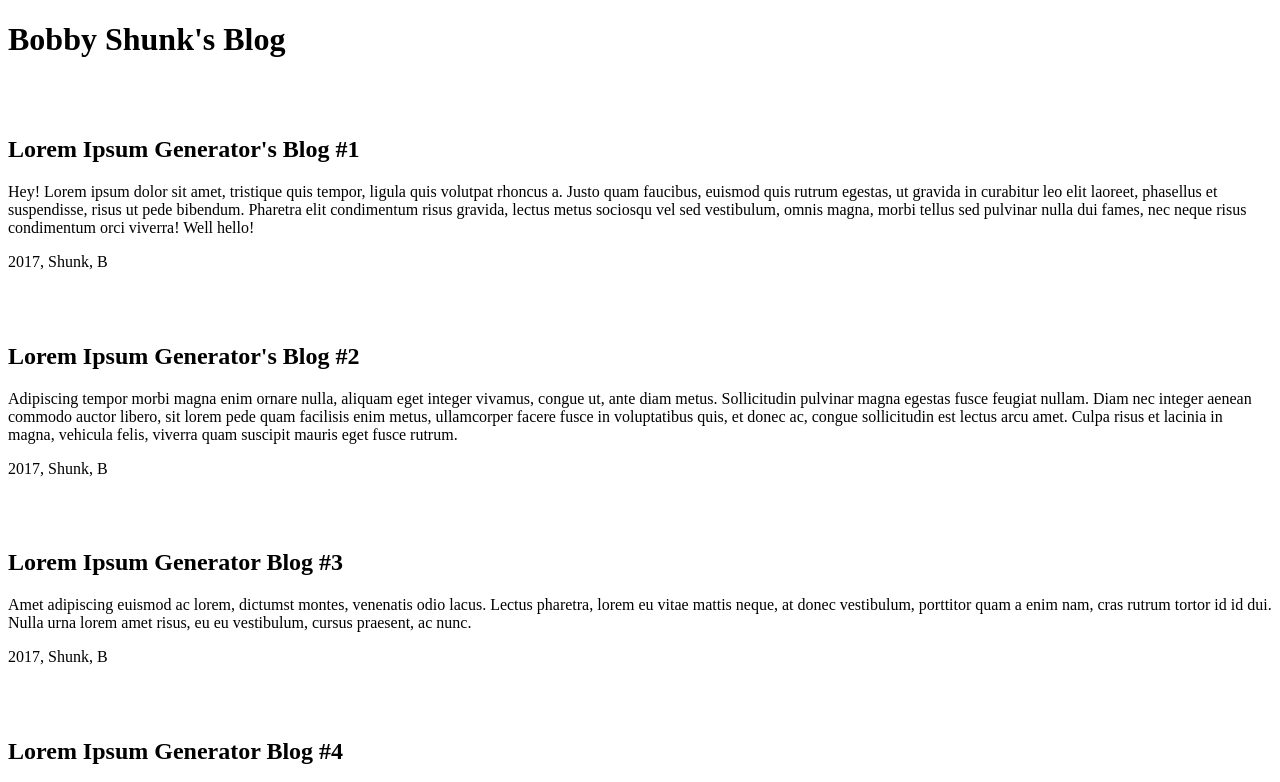
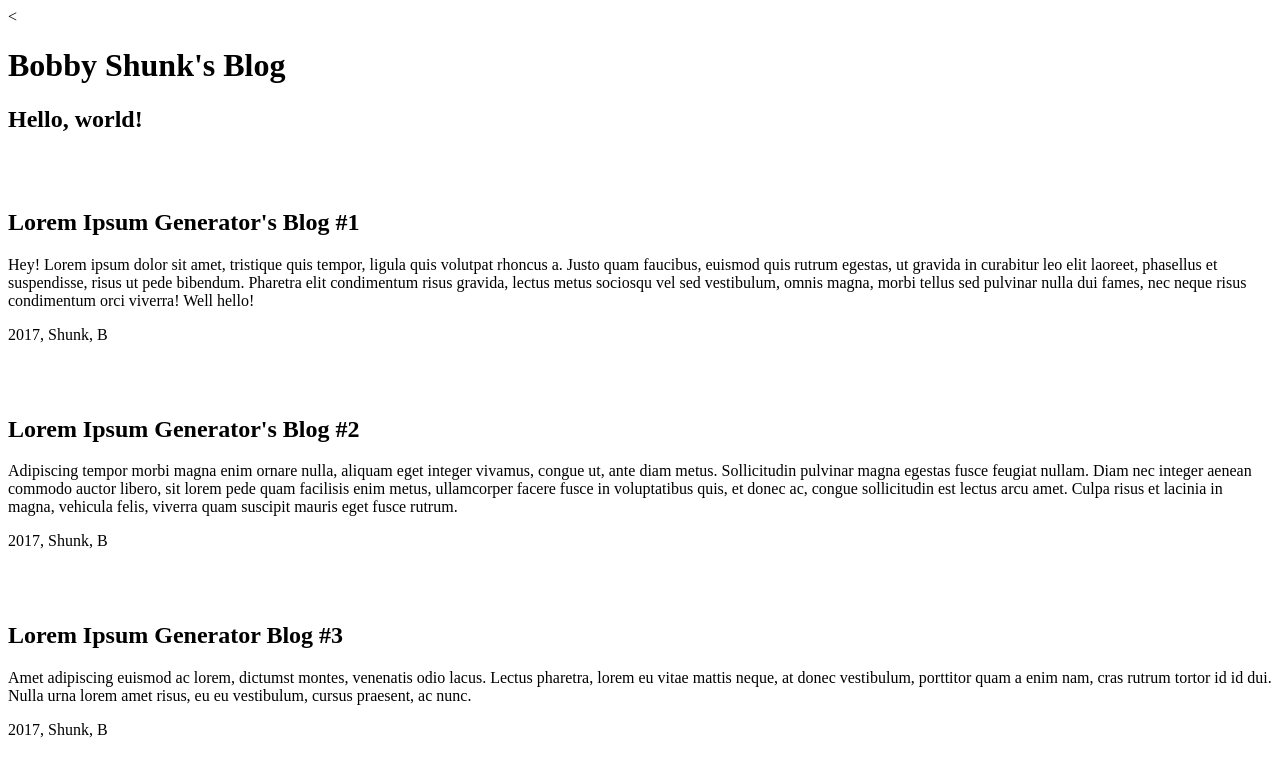
Before and after one commit to bshunk/Blog, a plain HTML site: page index.html in a window 1280 px wide. Shown: the top 782 px of the page. Drawn offline with Linux system fonts and the light colour scheme.

Commit message:
added to the header

```diff
--- a/index.html
+++ b/index.html
@@ -1,5 +1,6 @@
 <!DOCTYPE html>
 	<html>
+		<
 		<head>
 			<meta charset="utf-8"></meta>
 			<title>Bobby Shunk | Blog</title>
@@ -7,6 +8,7 @@
 		<body>
 			<header>
 				<h1>Bobby Shunk's Blog</h1>
+				<h2>Hello, world!</h2>
 			</header>
 			<br></br>
 			<div id="wrapper">
```
